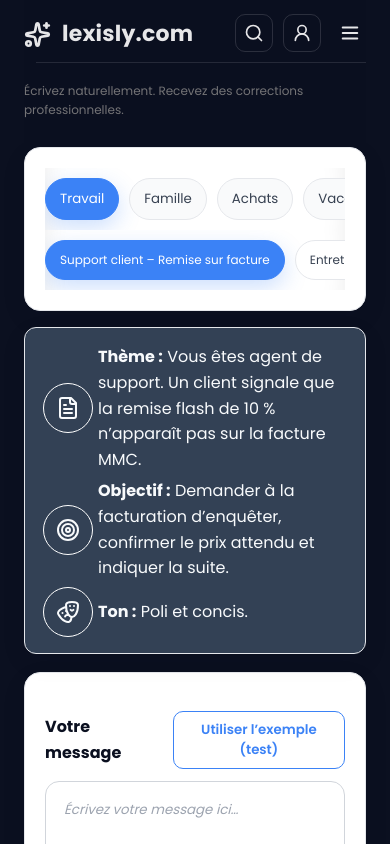
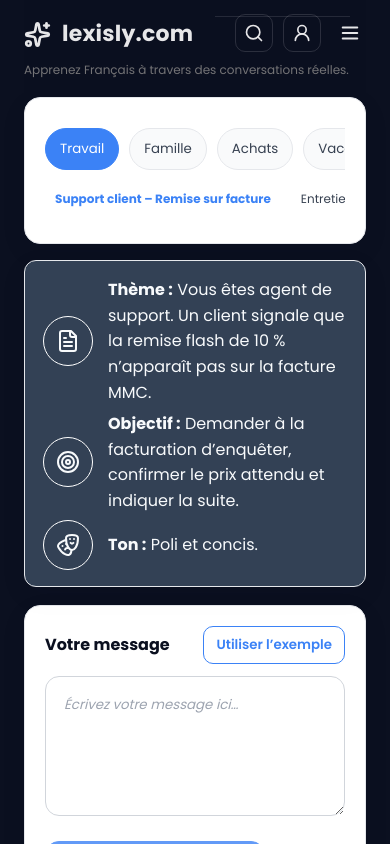
Before and after one commit to danieliancu/lexisly, a Next.js app: page / in a window 390 px wide. Shown: the top 844 px of the page. Built offline with nearby package versions, Linux system fonts and the light colour scheme.

Commit message:
huge upgrade

```diff
--- a/pages/index.js
+++ b/pages/index.js
@@ -2,7 +2,7 @@
 import { useEffect, useMemo, useRef, useState } from 'react';
 import styles from '../styles/Home.module.css';
 import {
-  FileText, Target, Drama, Search, UserRound, Menu, X, ChevronDown, Sparkles
+  FileText, Target, Drama, Search, UserRound, Menu, X, ChevronDown, Sparkles, Wand2
 } from "lucide-react";
 import Link from "next/link";
 
@@ -15,8 +15,9 @@ import Link from "next/link";
 const I18N = {
   fr: {
     ui: {
+      generate: 'Générer',
       siteTitle: 'lexisly.com',
-      subtitle: 'Écrivez naturellement. Recevez des corrections professionnelles.',
+      subtitle: 'Apprenez Français à travers des conversations réelles.',
       menuHome: 'Accueil',
       menuResources: 'Ressources',
       menuVocabulary: 'Vocabulaire',
@@ -28,7 +29,7 @@ const I18N = {
       langRo: 'Română',
       langDe: 'Deutsch',
       editorLabel: 'Votre message',
-      useSample: "Utiliser l’exemple (test)",
+      useSample: "Utiliser l’exemple",
       placeholder: 'Écrivez votre message ici…',
       cta: 'Corriger mon français',
       analyzing: 'Analyse en cours…',
@@ -316,8 +317,9 @@ const I18N = {
   },
   en: {
     ui: {
+      generate: 'Generate',
       siteTitle: 'lexisly.com',
-      subtitle: 'Write naturally. Receive professional corrections.',
+      subtitle: 'Learn English through real-life conversations.',
       menuHome: 'Home',
       menuResources: 'Resources',
       menuVocabulary: 'Vocabulary',
@@ -359,8 +361,9 @@ const I18N = {
   },
   ro: {
   ui: {
+    generate: 'Generează',
     siteTitle: 'lexisly.com',
-    subtitle: 'Scrie natural. Primește corecturi profesionale.',
+    subtitle: 'Învață românește prin conversații din viața reală.',
     menuHome: 'Acasă',
     menuResources: 'Resurse',
     menuVocabulary: 'Vocabular',
@@ -372,7 +375,7 @@ const I18N = {
     langRo: 'Română',
     langDe: 'Deutsch',
     editorLabel: 'Mesajul tău',
-    useSample: 'Folosește exemplul (test)',
+    useSample: 'Folosește exemplul',
     placeholder: 'Scrie mesajul aici…',
     cta: 'Corectează-mi româna',
     analyzing: 'Analiză în curs…',
@@ -667,8 +670,9 @@ scenarios: {
 },
 de: {
   ui: {
+    generate: 'Generieren',
     siteTitle: 'lexisly.com',
-    subtitle: 'Schreiben Sie natürlich. Erhalten Sie professionelle Korrekturen.',
+    subtitle: 'Lerne Sprachen Deutsch aus dem echten Leben.',
     menuHome: 'Startseite',
     menuResources: 'Ressourcen',
     menuVocabulary: 'Wortschatz',
@@ -680,7 +684,7 @@ de: {
     langRo: 'Română',
     langDe: 'Deutsch',
     editorLabel: 'Ihre Nachricht',
-    useSample: 'Beispiel verwenden (Test)',
+    useSample: 'Beispiel verwenden',
     placeholder: 'Schreiben Sie hier Ihre Nachricht…',
     cta: 'Mein Deutsch korrigieren',
     analyzing: 'Analyse läuft…',
@@ -1309,7 +1313,7 @@ export default function Home() {
 
       {/* Header */}
       <header className={styles.header}>
-        <div className={styles.topbar}>
+        <div className={`${styles.topbar} ${mobileOpen ? styles.topbarOpen : ''}`}>
           {/* Brand (Home) */}
           <Link
             href="/"
@@ -1464,6 +1468,9 @@ export default function Home() {
               {c.label}
             </button>
           ))}
+          <button style={{ background:"orange", display:"flex", gap:"10px",alignItems:"center", color: "white" }} className={`${styles.pillCategory}`}>
+            <Wand2 size={16} /> {L.ui.generate}
+          </button>
         </div>
 
         {/* Scenarios */}
@@ -1483,6 +1490,21 @@ export default function Home() {
             ) : (
               <div className={styles.emptyHint}>{L.ui.noScenarios}</div>
             )}
+            <button style={{
+              display:"flex",
+              gap:"5px",
+              alignItems:"center",
+              background:"orange",
+              color: "white",
+              fontWeight:700,
+              borderRadius: 20,
+              padding: "6px 16px",
+              margin:"-5px",
+            }}
+              className={`${styles.pill}`}
+            >
+              <Wand2 size={14} /> {L.ui.generate}
+          </button>
           </div>
         </div>
       </div>
--- a/styles/Home.module.css
+++ b/styles/Home.module.css
@@ -11,6 +11,7 @@
   background: var(--text);
   padding: 16px 0 10px;
   opacity: .9;
+  margin: 20px 0 0 0;
 }
 
 /* Rândul de sus: logo (stânga) + meniu (dreapta) */
@@ -58,6 +59,7 @@
 
 /* pe mobil, lasă loc pentru hamburger-ul fix din dreapta */
 @media (max-width: 860px){
+  .header{margin:0;}
   .navRight{ padding-right: 60px; } /* 40px btn + ~20px spațiu */
 }
 .navLinks{
@@ -107,7 +109,7 @@
   padding:8px 10px;
   border:none; border-radius:10px;
   background: transparent;            /* same look for <a> and <button> */
-  color:#e5e7eb; text-decoration:none; font-weight:600;
+  color:#e5e7eb; text-decoration:none; font-weight:400;
   cursor:pointer;
 }
 .dropdownItem:hover{ background: rgba(255,255,255,.06); color:#fff; }
@@ -129,7 +131,7 @@
 .subtitle{
   color: var(--muted-text);
   font-weight: 400;
-  margin: 8px 0 18px;
+  margin: 8px 0;
   font-size:14px;
 }
 
@@ -139,9 +141,8 @@
     font-size:12px;
   }
   .menuBtn{ display:block; }
-  .topbar{
-    flex-direction: column; align-items: stretch; gap:10px;
-  }
+ .topbar{ align-items: stretch; gap:10px; }
+ .topbarOpen{ flex-direction: column; }  /* <— hamburger ON */
   .nav{
     display:block;
     border-top:1px solid rgba(255,255,255,.12);
@@ -199,10 +200,6 @@
   scroll-snap-type: x proximity;
   white-space: nowrap;
 
-  /* scroll shadow hint */
-  box-shadow:
-    inset 24px 0 24px -24px rgba(0,0,0,.08),
-    inset -24px 0 24px -24px rgba(0,0,0,.08);
 }
 .segmentTop::-webkit-scrollbar,
 .segmentBottom::-webkit-scrollbar{ height:8px }
@@ -228,7 +225,6 @@
   background: var(--primary, #3b82f6);
   border-color: var(--primary, #3b82f6);
   color:#fff;
-  box-shadow: 0 8px 22px var(--ring, rgba(59,130,246,.25));
 }
 .pillCategoryActive:hover{
   background: var(--primary-700, #1d4ed8);
@@ -238,29 +234,23 @@
 /* Bottom: scenarios */
 .pill{
   flex:0 0 auto;
-  border: 1px solid var(--border);
   color: #374151;
-  padding: 10px 14px;
-  border-radius: 999px;
+  padding: 0px 10px 5px 10px;
   background: #ffffff;
   cursor: pointer;
   transition: background .2s ease, transform .12s ease, border-color .15s ease, box-shadow .15s ease;
   scroll-snap-align: start;
   font-size: 12px;
+  border: none;
 }
 .pill:hover{ background:#f9fafb; border-color:#d1d5db; }
 
 /* ACTIVE pe albastru (jos) */
 .pillActive{
-  background: var(--primary, #3b82f6);
-  border-color: var(--primary, #3b82f6);
-  color:#fff;
-  box-shadow: 0 8px 22px var(--ring, rgba(59,130,246,.25));
+  color: #3b82f6;
+  font-weight:800;
 }
-.pillActive:hover{
-  background: var(--primary-700, #1d4ed8);
-  border-color: var(--primary-700, #1d4ed8);
-}
+
 
 
 /* ===== Theme card ===== */
@@ -289,13 +279,13 @@
 .themeHeader{
     display: flex;
     align-items: center;
-    gap: 5px;
+    gap: 15px;
 }
 
 /* ===== Controls + editor ===== */
 .controls{
   display:flex; align-items:center; gap:12px;
-  margin: 18px 0 12px;
+  margin: 0px 0 12px;
 }
 .sampleBtn{
   margin-left:auto;
```
